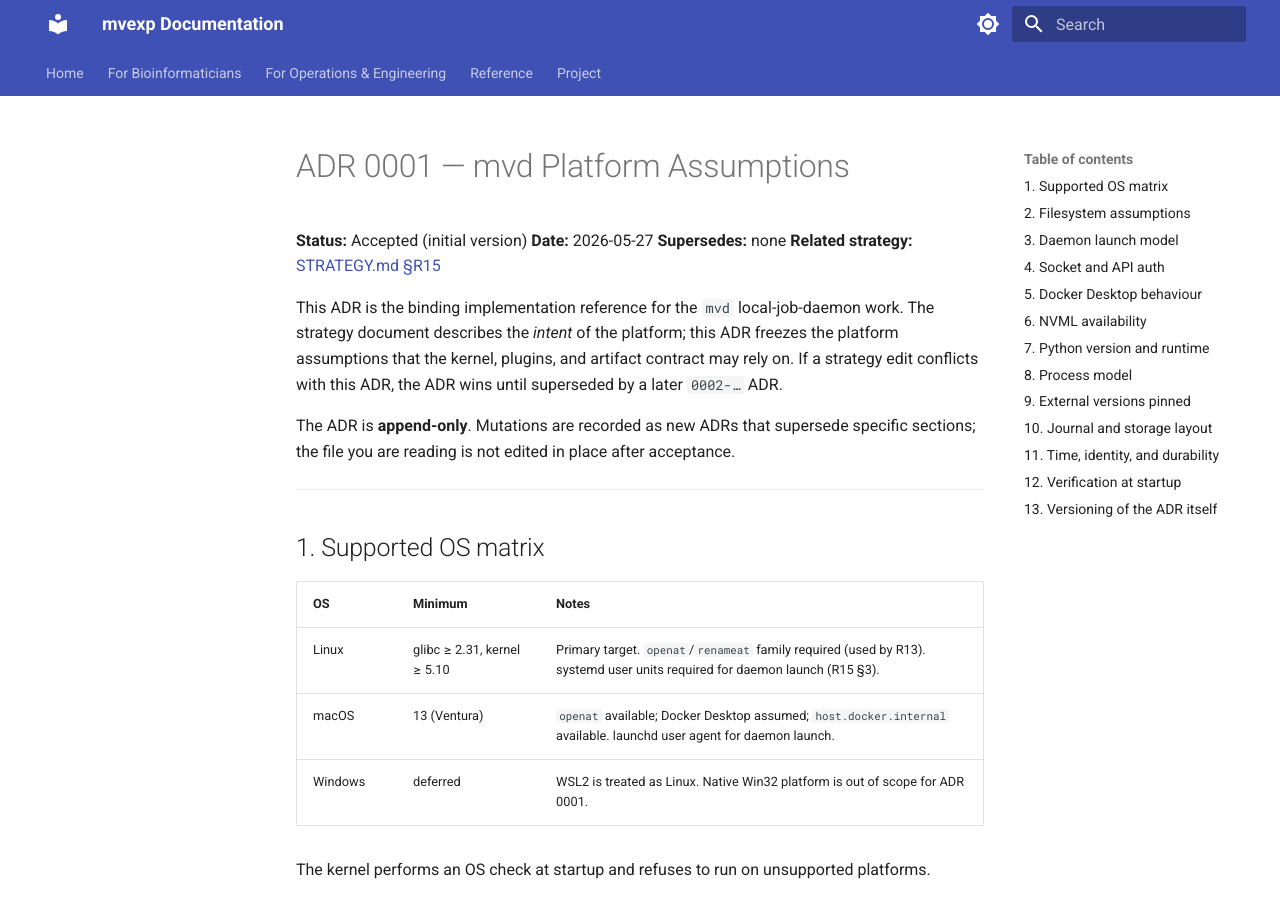
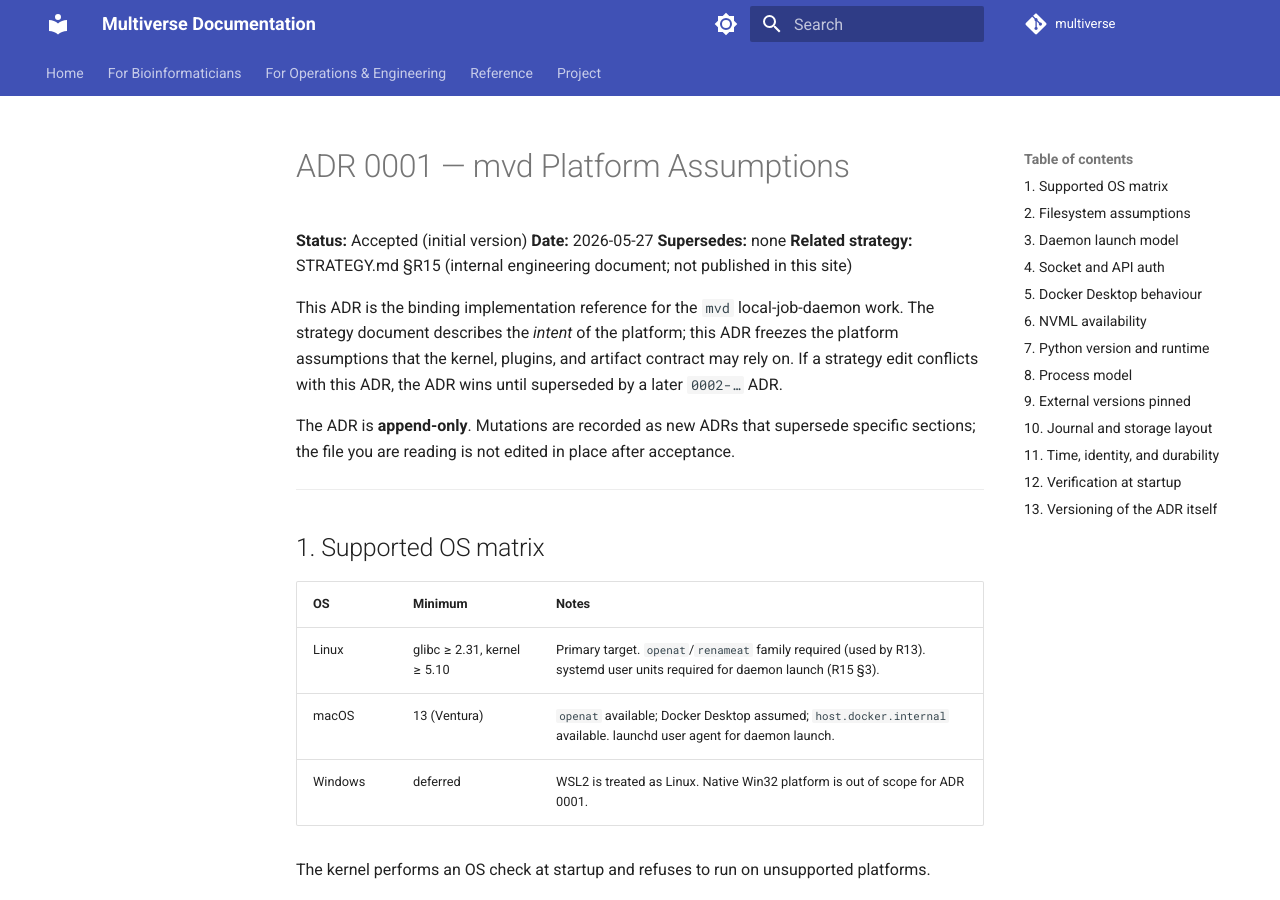
Before and after one commit to sifrimlab/multiverse, an MkDocs documentation site: the page built from docs/adr/0001-mvd-platform-assumptions.md, in a window 1280 px wide and 900 px high. Built offline with MkDocs 1.6.1 and Material for MkDocs 9.7.7, drawn with Linux system fonts in a browser that asks for light colours; comment, search, counter and statistics services are not loaded.

Commit message:
Update project documentation and dependencies for Multiverse
- Changed site name and author in `mkdocs.yaml` to reflect the new project branding.
- Added site URL and repository information for better accessibility.
- Updated `pyproject.toml` to include new documentation dependencies for MkDocs and related tools.
- Revised related strategy reference in the ADR document for clarity.

```diff
--- a/docs/adr/0001-mvd-platform-assumptions.md
+++ b/docs/adr/0001-mvd-platform-assumptions.md
@@ -3,7 +3,7 @@
 **Status:** Accepted (initial version)
 **Date:** 2026-05-27
 **Supersedes:** none
-**Related strategy:** [STRATEGY.md §R15](../../STRATEGY.md)
+**Related strategy:** STRATEGY.md §R15 (internal engineering document; not published in this site)
 
 This ADR is the binding implementation reference for the `mvd` local-job-daemon
 work. The strategy document describes the *intent* of the platform; this ADR
--- a/mkdocs.yaml
+++ b/mkdocs.yaml
@@ -1,7 +1,10 @@
-site_name: mvexp Documentation
+site_name: Multiverse Documentation
 site_description: Reproducible benchmarking for multimodal single-cell integration
-site_author: mvexp contributors
-repo_name: mvexp
+site_author: Multiverse contributors
+site_url: https://sifrimlab.github.io/multiverse/
+repo_name: multiverse
+repo_url: https://github.com/sifrimlab/multiverse
+edit_uri: edit/main/docs/
 
 docs_dir: docs
 site_dir: site
--- a/pyproject.toml
+++ b/pyproject.toml
@@ -43,6 +43,12 @@
     "scib-metrics",
 ]
 
+docs = [
+    "mkdocs>=1.6",
+    "mkdocs-material>=9.5",
+    "pymdown-extensions>=10.0",
+]
+
 ml-legacy = [
     "scvi-tools==1.2.0",
     "scanpy==1.10.3",
```
Also changed, not shown: 1 other file.
